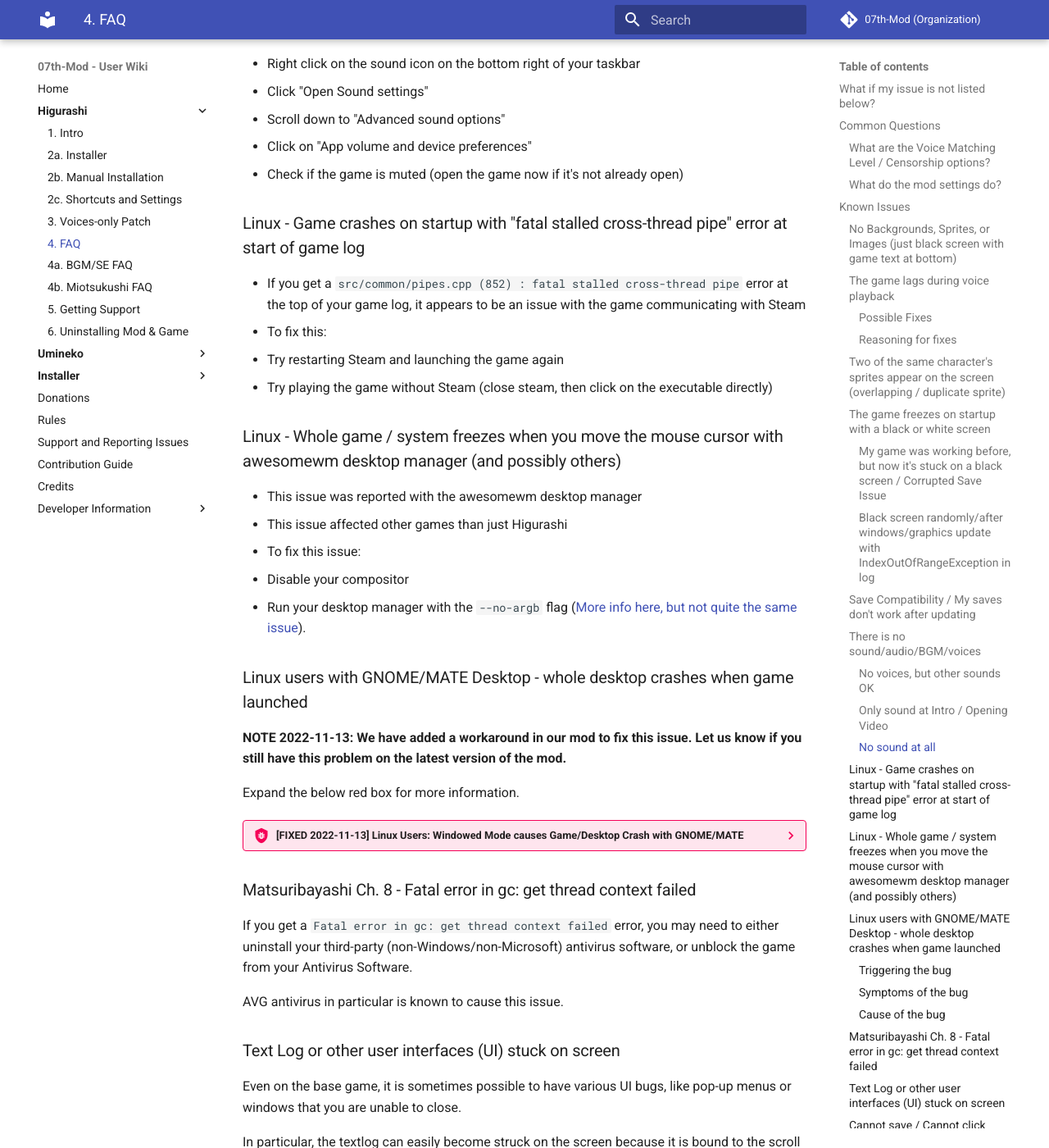
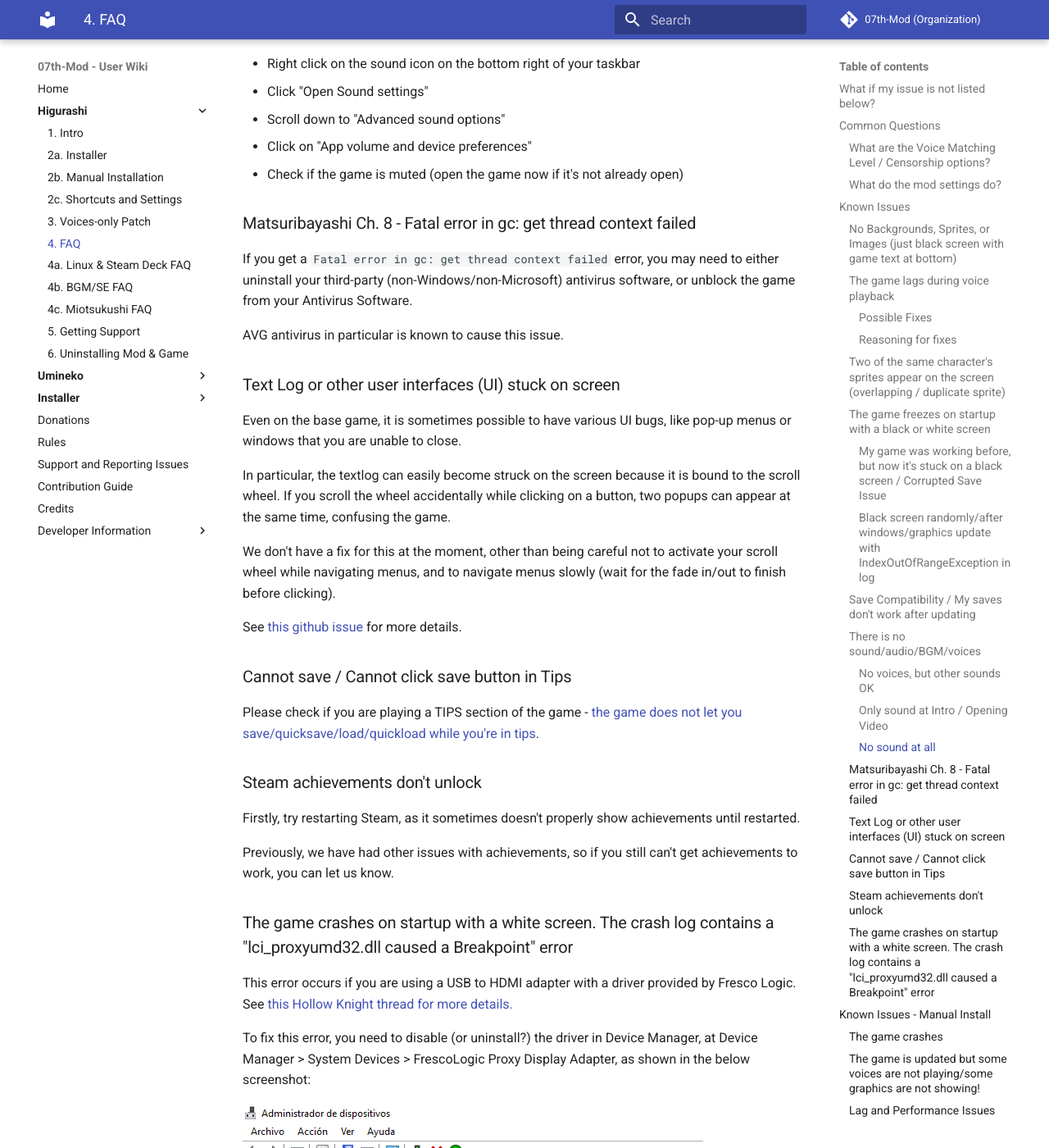
Before and after one commit to 07th-mod/wiki, an MkDocs documentation site: the page built from docs/Higurashi/FAQ.md, in a window 1280 px wide and 1400 px high, scrolled down 5449 px. Shown: the whole window at 82% size. Built offline with MkDocs 1.6.1 and Material for MkDocs 9.7.7, drawn with Linux system fonts in a browser that asks for light colours.

Commit message:
Add separate FAQ for Linux/Steam Deck

```diff
--- a/docs/Higurashi/FAQ.md
+++ b/docs/Higurashi/FAQ.md
@@ -158,29 +158,6 @@
 - Click on "App volume and device preferences"
 - Check if the game is muted (open the game now if it's not already open)
 
-### Linux - Game crashes on startup with "fatal stalled cross-thread pipe" error at start of game log
-
-- If you get a `src/common/pipes.cpp (852) : fatal stalled cross-thread pipe` error at the top of your game log, it appears to be an issue with the game communicating with Steam
-- To fix this:
-  - Try restarting Steam and launching the game again
-  - Try playing the game without Steam (close steam, then click on the executable directly)
-
-### Linux - Whole game / system freezes when you move the mouse cursor with awesomewm desktop manager (and possibly others)
-
-- This issue was reported with the awesomewm desktop manager
-- This issue affected other games than just Higurashi
-- To fix this issue:
-  1. Disable your compositor
-  2. Run your desktop manager with the `--no-argb` flag ([More info here, but not quite the same issue](https://github.com/awesomeWM/awesome/issues/2502)).
-
-### Linux users with GNOME/MATE Desktop - whole desktop crashes when game launched
-
-**NOTE 2022-11-13: We have added a workaround in our mod to fix this issue. Let us know if you still have this problem on the latest version of the mod.**
-
-Expand the below red box for more information.
-
---8<-- "gnome-crash-warning.md"
-
 ### Matsuribayashi Ch. 8 - Fatal error in gc: get thread context failed
 
 If you get a `Fatal error in gc: get thread context failed` error, you may need to either uninstall your third-party (non-Windows/non-Microsoft) antivirus software, or unblock the game from your Antivirus Software.
--- a/mkdocs.yml
+++ b/mkdocs.yml
@@ -14,8 +14,9 @@
         - 2c. Shortcuts and Settings: Higurashi/Higurashi-Part-2---Patch-configuration-and-keyboard-shortcuts.md
         - 3. Voices-only Patch: Higurashi/Higurashi-Part-1.1---Voices-only-Patch.md
         - 4. FAQ: Higurashi/FAQ.md
-        - 4a. BGM/SE FAQ: Higurashi/BGM-SE-FAQ.md
-        - 4b. Miotsukushi FAQ: Higurashi/MiotsukushiFAQ.md
+        - 4a. Linux & Steam Deck FAQ: Higurashi/FAQ-linux-steam-deck.md
+        - 4b. BGM/SE FAQ: Higurashi/BGM-SE-FAQ.md
+        - 4c. Miotsukushi FAQ: Higurashi/MiotsukushiFAQ.md
         - 5. Getting Support: Higurashi/support.md
         - 6. Uninstalling Mod & Game: Higurashi/Uninstall.md
     - <b>Umineko</b>:
```
Also changed, not shown: docs/Higurashi/FAQ-linux-steam-deck.md (added, +40 -0 lines).
